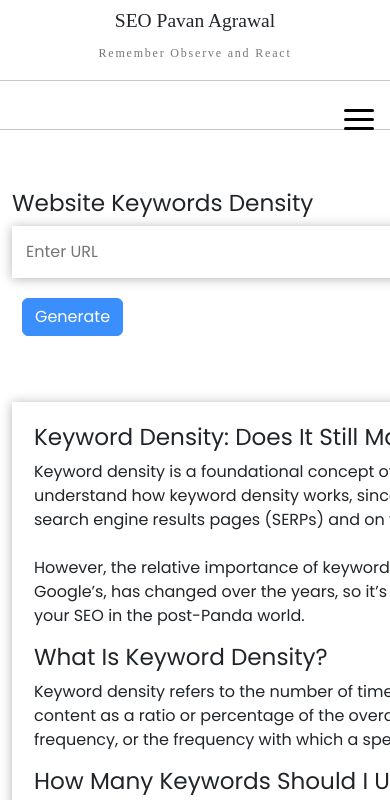
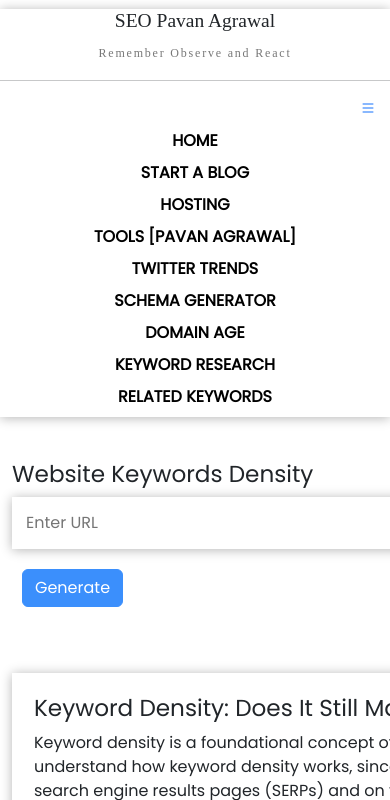
Before and after one commit to maheshdrago/keywordsInUrl, a plain HTML site: page index.html in a window 390 px wide. Both pictures are taken after a click on the link 359 px from the left and 119 px from the top of the page. Shown: the top 800 px of the page. Drawn offline with nearby package versions, Linux system fonts and the light colour scheme; a web font is replaced by a local one.

Commit message:
Update index.html

```diff
--- a/index.html
+++ b/index.html
@@ -5,6 +5,7 @@
     <meta http-equiv="X-UA-Compatible" content="IE=edge">
     <meta name="viewport" content="width=device-width, initial-scale=1.0">
     <title>Deepawali SEO-Website Keywords Density</title>
+    <link rel="stylesheet" href="https://cdn.jsdelivr.net/npm/bootstrap-icons@1.10.2/font/bootstrap-icons.css">
     <link rel="stylesheet" type="text/css" href="https://cdnjs.cloudflare.com/ajax/libs/bootstrap-datepicker/1.6.1/css/bootstrap-datepicker3.min.css">
     <link rel="stylesheet" href="https://cdn.jsdelivr.net/npm/purecss@2.1.0/build/pure-min.css" integrity="sha384-yHIFVG6ClnONEA5yB5DJXfW2/KC173DIQrYoZMEtBvGzmf0PKiGyNEqe9N6BNDBH" crossorigin="anonymous">
     <link href="https://cdn.jsdelivr.net/npm/bootstrap@5.2.2/dist/css/bootstrap.min.css" rel="stylesheet" integrity="sha384-Zenh87qX5JnK2Jl0vWa8Ck2rdkQ2Bzep5IDxbcnCeuOxjzrPF/et3URy9Bv1WTRi" crossorigin="anonymous">
@@ -77,13 +78,16 @@
     .navbar-links {
         height: 80%;
         margin-left: 20vw;
-        width: min-content;
+        width: 70%;
     }
 
 .navbar-links ul {
     display: flex;
     margin: 0;
     padding: 0;
+    flex-wrap: wrap;
+    column-gap: 8px;
+    row-gap: 8px;
 }
 
 .navbar-links li {
@@ -101,7 +105,6 @@
 
 
 .toggle-button {
-    position: absolute;
     top: .75rem;
     right: 1rem;
     display: none;
@@ -125,7 +128,8 @@
     }
 
     .toggle-button {
-        display: flex;
+        display: block;
+        float: right;
     }
 
     .navbar-links {
@@ -207,6 +211,7 @@
 
 </style>
 <body>
+    <div class="main-wrapper" style="overflow: hidden;">
         <div class="header-div">
             <div class="links">
                 <p><a href="https://www.deepawaliseotips.com/about-us/">About us</a></p>
@@ -222,39 +227,49 @@
                     <span class="td-tagline-text">Remember Observe and React</span>
                 </center>
                 <hr>
-
+                <a href="#" class="toggle-button" style="float: right;">
+                    <span><i class="bi bi-list"></i></span>
+                </a>
+                <br>
             </div>
             <nav class="navbar">
-            <a href="#" class="toggle-button">
-                <span class="bar"></span>
-                <span class="bar"></span>
-                <span class="bar"></span>
-            </a>
 
 
                 <div class="navbar-links">
                     <ul>
                         <li>
-                        <a href="https://www.deepawaliseotips.com/">HOME</a>
+                            <a href="https://www.deepawaliseotips.com/"><b>HOME</b></a>
                         </li>
                         <li>
-                        <a href="https://www.deepawaliseotips.com/category/start-a-blog/">START A BLOG</a>
+                            <a href="https://www.deepawaliseotips.com/category/start-a-blog/"><b>START A BLOG</b></a>
                         </li>
                         <li>
-                        <a href="https://www.deepawaliseotips.com/category/hosting/">HOSTING</a>
+                            <a href="https://www.deepawaliseotips.com/category/hosting/"><b>HOSTING</b></a>
                         </li>
 
                         <li>
-                        <a href="https://www.deepawaliseotips.com/tools/">TOOLS [PAVAN AGRAWAL]</a>
+                            <a href="https://www.deepawaliseotips.com/tools/"><b>TOOLS [PAVAN AGRAWAL]</b></a>
                         </li>
                         <li>
-                        <a href="https://twittertrends.deepawaliseotips.com/">TWITTER TRENDS</a>
+                            <a href="https://twittertrends.deepawaliseotips.com/"><b>TWITTER TRENDS</b></a>
+                        </li>
+                        <li>
+                            <a href="https://www.deepawaliseotips.com/schema-generator-tool.html"><b>SCHEMA GENERATOR</b></a>
+                        </li>
+                        <li>
+                            <a href="https://www.deepawaliseotips.com/domain-age.html/"><b>DOMAIN AGE</b></a>
+                        </li>
+                        <li>
+                            <a href="https://www.deepawaliseotips.com/keyword-generator.html/"><b>KEYWORD RESEARCH</b></a>
+                        </li>
+                        <li>
+                            <a href="https://www.deepawaliseotips.com/related-keywords.html/"><b>RELATED KEYWORDS</b></a>
                         </li>
                     </ul>
                 </div>
             </nav>
         </div>
-    <hr>
+    </div>
     <br>
     <div class="container">
         <div class="header-tab">
@@ -319,6 +334,12 @@
 <script>
     let flag = false;
     let data;
+
+    const toggleButton = document.getElementsByClassName('toggle-button')[0]
+    const navbarLinks = document.getElementsByClassName('navbar-links')[0]
+        toggleButton.addEventListener('click', () => {
+        navbarLinks.classList.toggle('active')
+    })
 
     const change_words = (value ) => {
         if(value==1){
```
Lines whose indentation alone changed are shown as unchanged.
